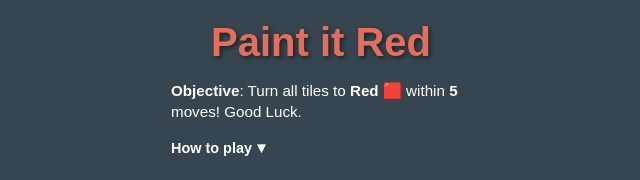
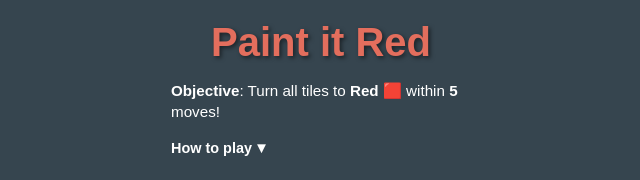
Before and after one commit to vulcan42/vizzle, a plain HTML site: page 6.html in a window 1280 px wide. Shown: the top 180 px of the page, 319-959 px from the left. Drawn offline with Linux system fonts and the light colour scheme; grey boxes are pictures that could not be loaded.

Commit message:
Update 6.html

```diff
--- a/6.html
+++ b/6.html
@@ -182,7 +182,7 @@
 <body>
   <h1>Paint it Red</h1>
   <div class="instructions">
-    <b>Objective</b>: Turn all tiles to <b>Red</b> 🟥 within <b>5</b> moves! Good Luck.
+    <b>Objective</b>: Turn all tiles to <b>Red</b> 🟥 within <b>5</b> moves!
   </div>
 
   <!-- How to play dropdown -->
```
